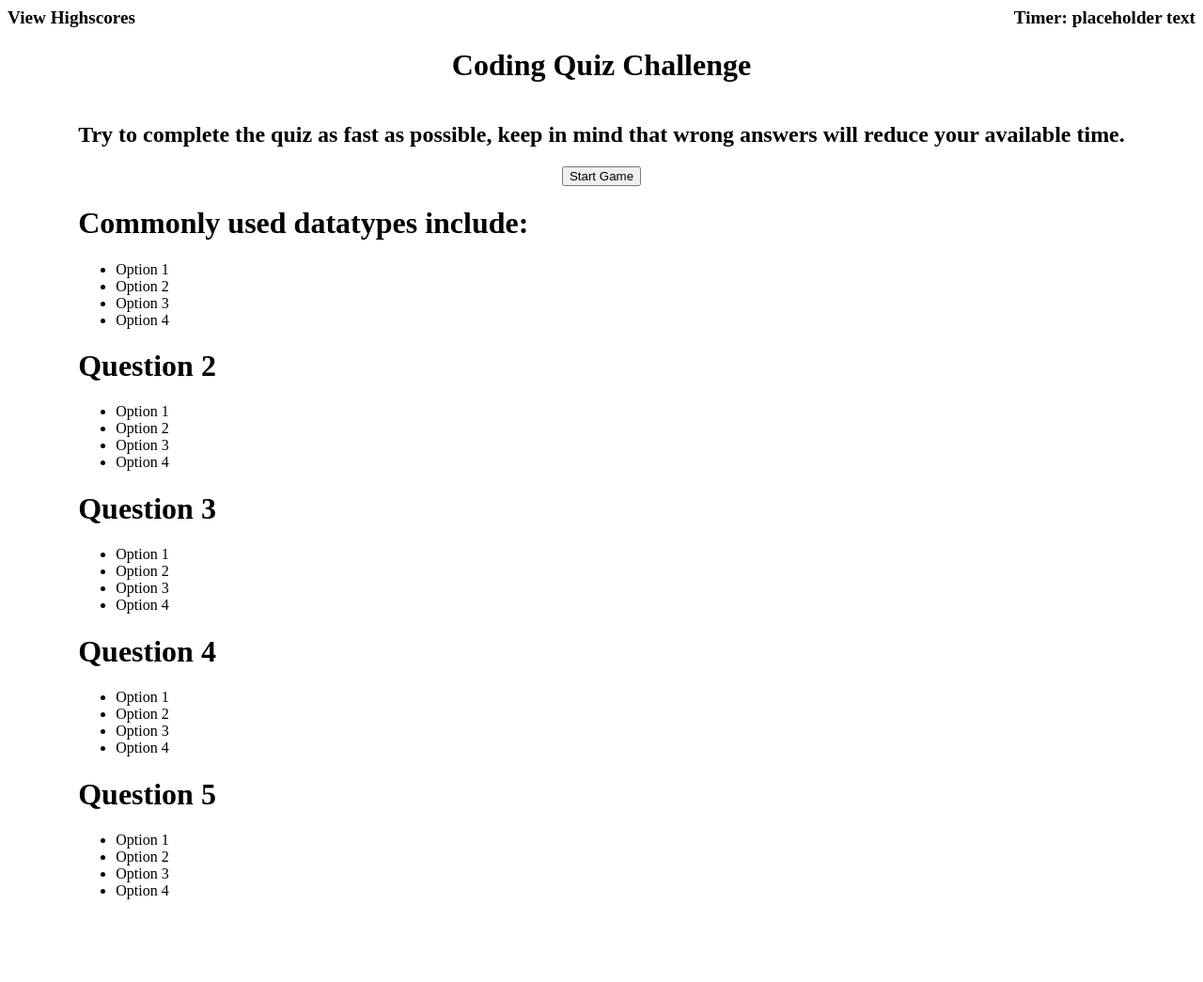
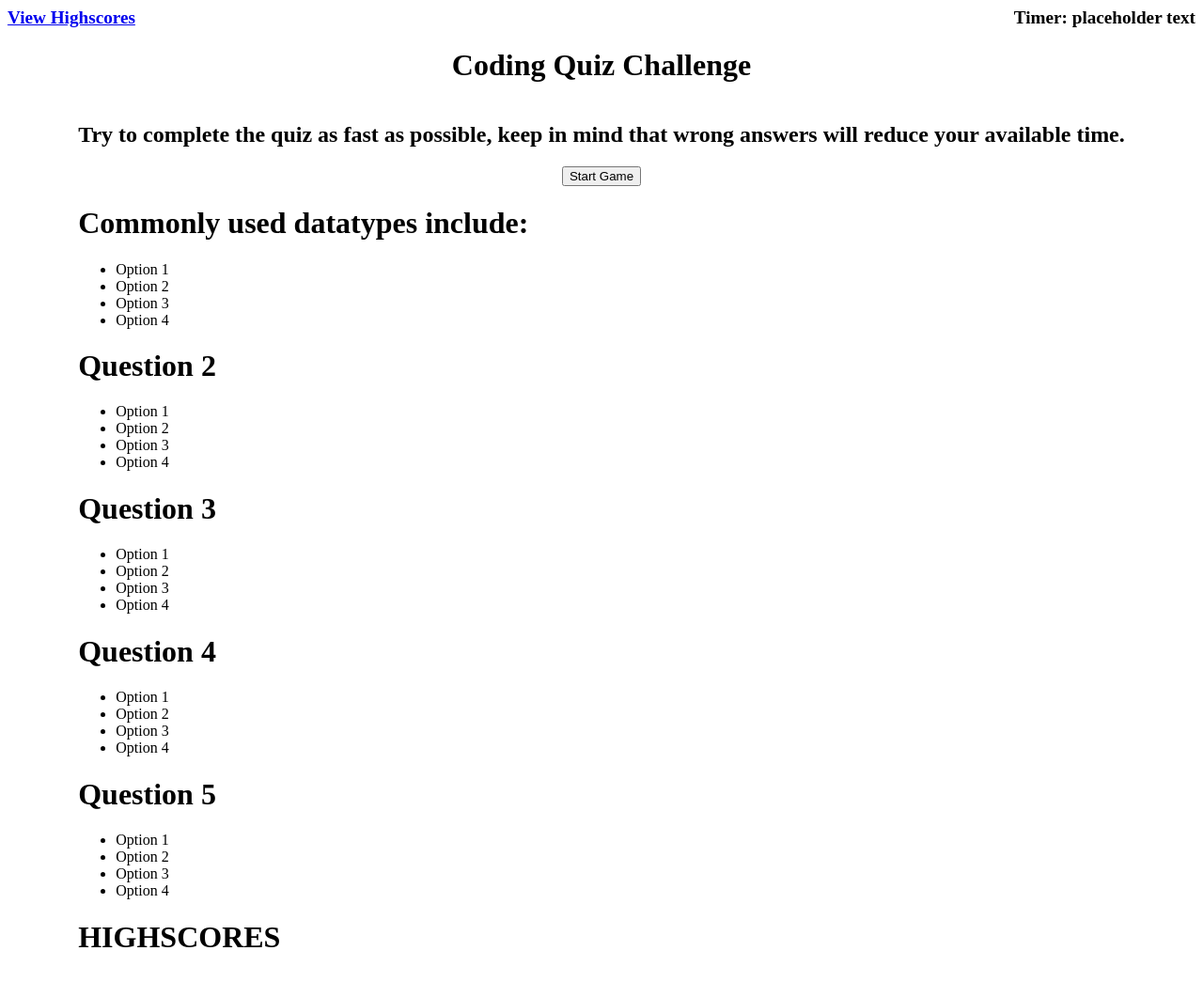
Before and after one commit to ohwens/codingQuiz, a plain HTML site: page index.html in a window 1280 px wide. Shown: the whole page at 94% size. Before the commit the page ends 981 px from the top, so only its background shows below. Drawn offline with Linux system fonts and the light colour scheme.

Commit message:
added href to highscoresLink element

```diff
--- /dev/null
+++ b/Assets/js/script.js
@@ -0,0 +1,2 @@
+var highscoresLink = document.querySelector('#highscoresLink');
+var highscoresCard = document.querySelector('#highscoresCard')
--- a/index.html
+++ b/index.html
@@ -9,7 +9,7 @@
 <body>
     <header>
         <div id="highscoresLink">
-            View Highscores
+            <a href="#highscoresCard">View Highscores</a>
         </div>
         <div id="timer">
             Timer: <span id="countdown">placeholder text</span>
@@ -71,7 +71,7 @@
 
             </div>
             <div id="highscoresCard">
-
+                <h1>HIGHSCORES</h1>
             </div>
         </div>
     </main>
```
